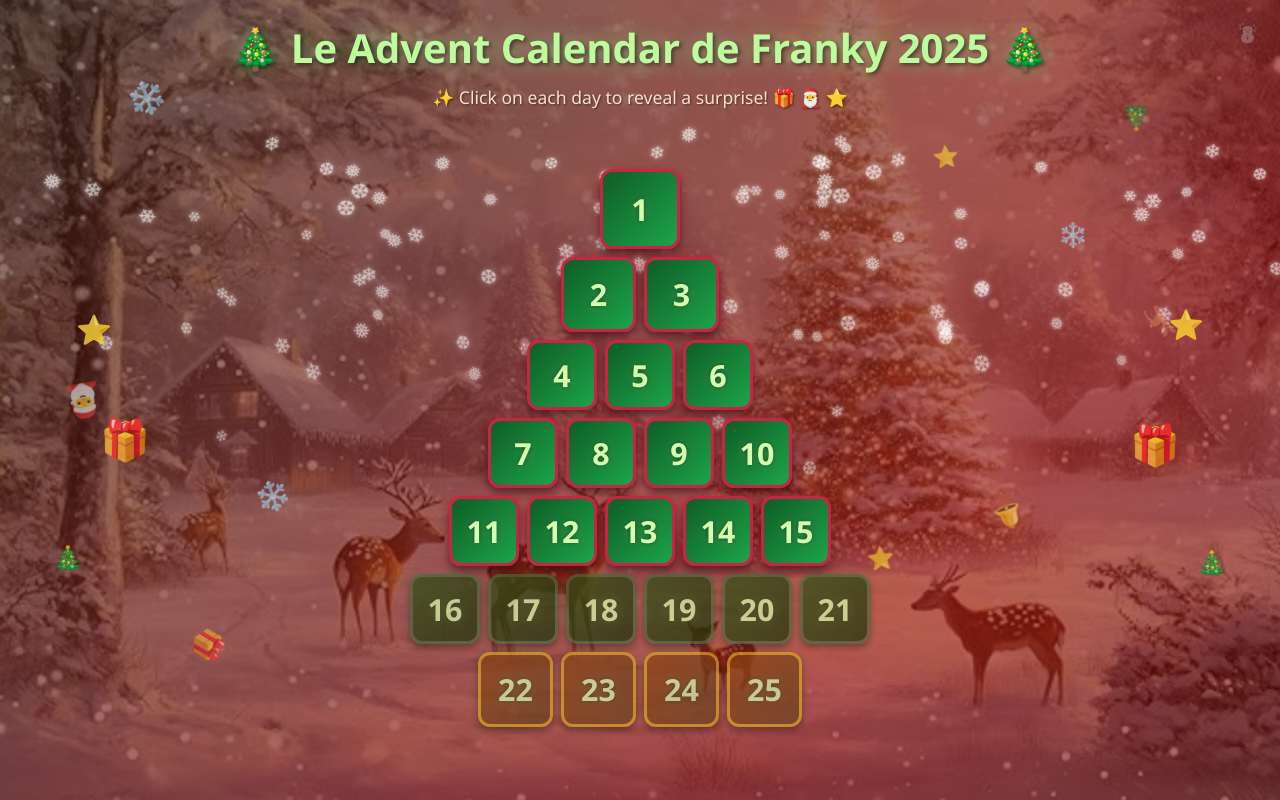
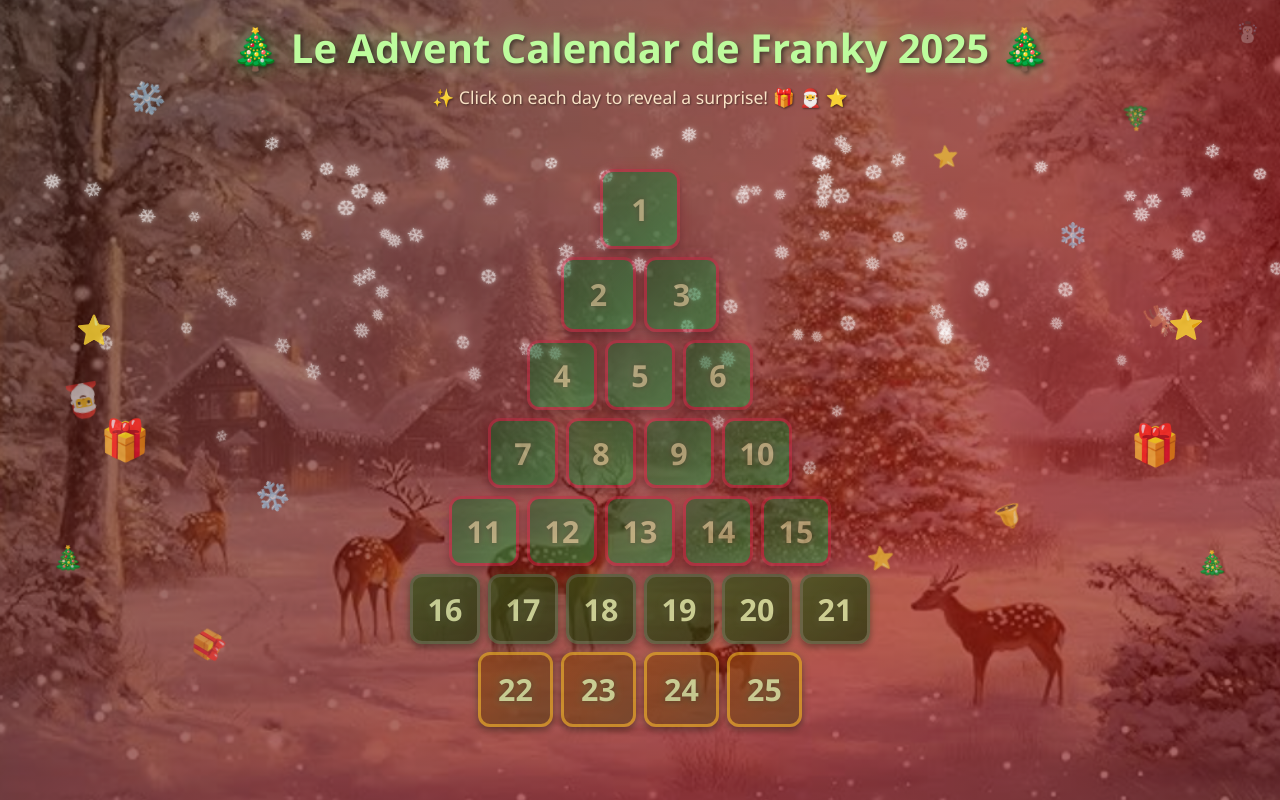
Before and after one commit to generalNada/adventCalendar, a plain HTML site: page index.html in a window 1280 px wide. Drawn offline with Linux system fonts and the light colour scheme.

Commit message:
Opacity added for less obstruction

```diff
--- a/advent.css
+++ b/advent.css
@@ -274,6 +274,7 @@ h1:focus-visible {
   position: relative;
   overflow: hidden;
   animation: borderPulse 4s ease-in-out infinite;
+  opacity: .5;
 }
 
 .day-card::before {
```
